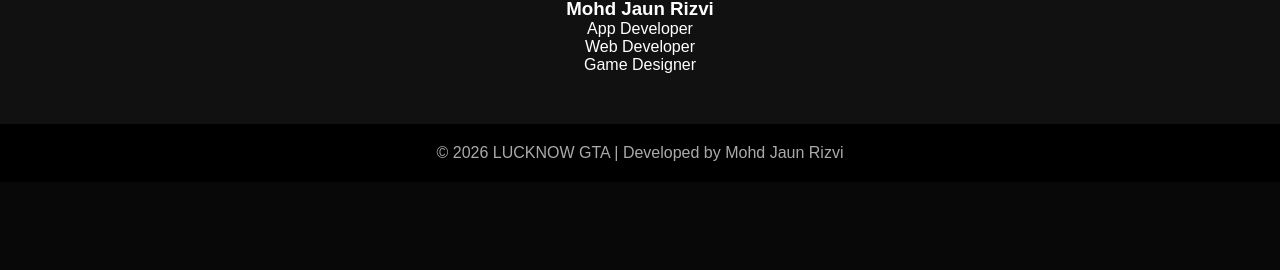
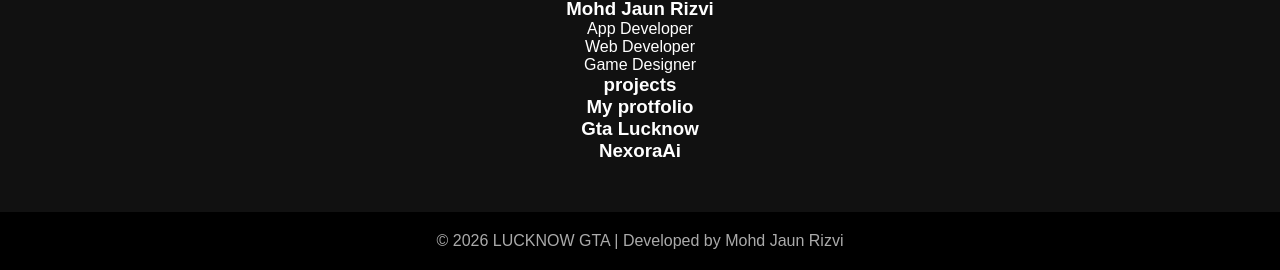
Before and after one commit to jaunrizvi/LUCKNOW_GTA, a plain HTML site: page index.html in a window 1280 px wide. Shown: the part 4335-4605 px from the top of the page. Before the commit the page ends 4517 px from the top, so only its background shows below. Drawn offline with Linux system fonts and the light colour scheme.

Commit message:
Update index.html

```diff
--- a/index.html
+++ b/index.html
@@ -521,6 +521,14 @@
 Web Developer<br>
 Game Designer
 
+<h3> projects
+
+<p>
+
+My protfolio<br>
+Gta Lucknow<br>
+NexoraAi
+
 </p>
 
 
```
